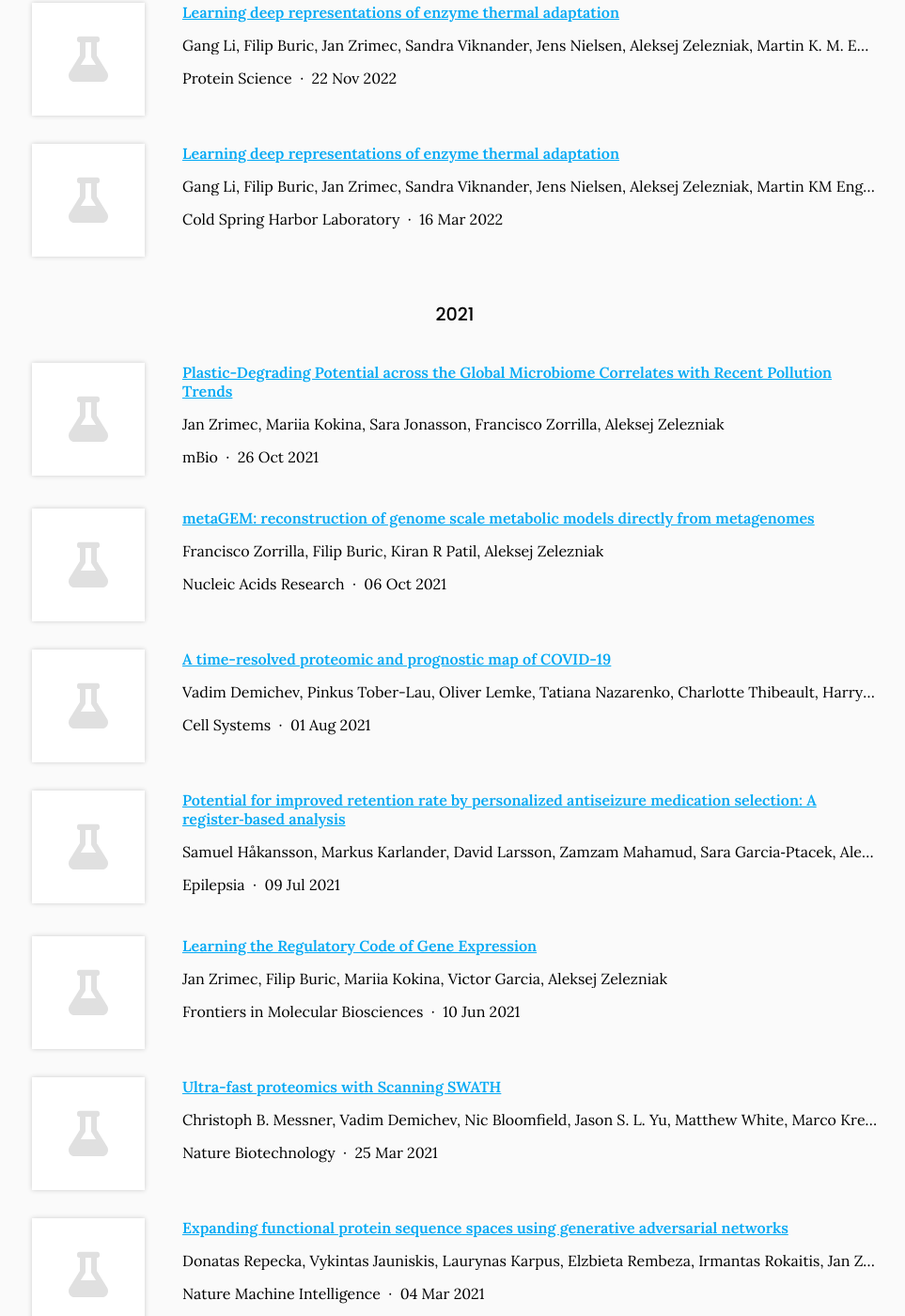
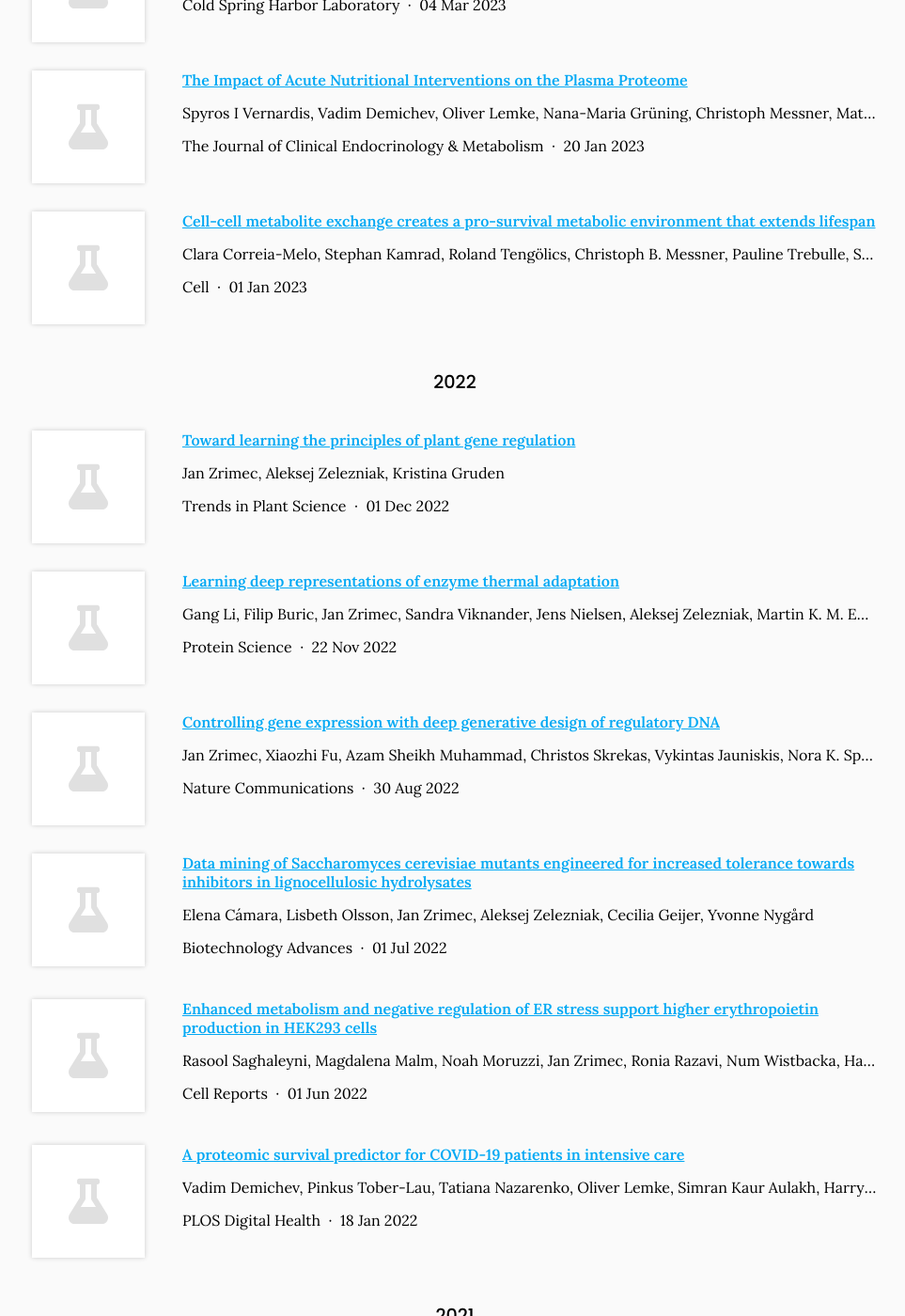
Before and after one commit to zelezniak-lab/zelezniak-lab.github.io, a Jekyll site: the page built from research/index.md, in a window 1280 px wide and 1400 px high, scrolled down 1318 px. Shown: the whole window at 94% size, without its empty margins (156-1119 px from the left). Built offline with Jekyll 4.4.1, drawn with Linux system fonts in a browser that asks for light colours; some of the changed text lies outside the part shown.

Commit message:
adds cications

```diff
--- a/_data/citations.yaml
+++ b/_data/citations.yaml
@@ -17,6 +17,50 @@
   date: '2023-10-04'
   link: https://doi.org/gsw6jw
   orcid: 0000-0002-3098-9441
+- id: doi:10.1021/acssuschemeng.3c05222
+  title: "Synthesis of Metal\u2013Organic Frameworks through Enzymatically Recycled\
+    \ Polyethylene Terephthalate"
+  authors:
+  - Zhejian Cao
+  - Xiaozhi Fu
+  - Hao Li
+  - Santosh Pandit
+  - Francoise M. Amombo Noa
+  - "Lars \xD6hrstr\xF6m"
+  - Aleksej Zelezniak
+  - Ivan Mijakovic
+  publisher: ACS Sustainable Chemistry &amp; Engineering
+  date: '2023-09-21'
+  link: https://doi.org/gsw669
+  orcid: 0000-0002-3098-9441
+- id: doi:10.1210/clinem/dgad031
+  title: The Impact of Acute Nutritional Interventions on the Plasma Proteome
+  authors:
+  - Spyros I Vernardis
+  - Vadim Demichev
+  - Oliver Lemke
+  - "Nana-Maria Gr\xFCning"
+  - Christoph Messner
+  - Matt White
+  - Maik Pietzner
+  - Alina Peluso
+  - Tinh-Hai Collet
+  - Elana Henning
+  - Christoph Gille
+  - Archie Campbell
+  - Caroline Hayward
+  - David J Porteous
+  - Riccardo E Marioni
+  - "Michael M\xFClleder"
+  - Aleksej Zelezniak
+  - Nicholas J Wareham
+  - Claudia Langenberg
+  - I Sadaf Farooqi
+  - Markus Ralser
+  publisher: The Journal of Clinical Endocrinology &amp; Metabolism
+  date: '2023-01-20'
+  link: https://doi.org/gr43x7
+  orcid: 0000-0002-3098-9441
 - id: doi:10.1101/2023.03.04.531015
   title: Computational Scoring and Experimental Evaluation of Enzymes Generated by
     Neural Networks
@@ -32,6 +76,34 @@
   date: '2023-03-04'
   link: https://doi.org/gsw6jx
   orcid: 0000-0002-3098-9441
+- id: doi:10.1016/j.cell.2022.12.007
+  title: Cell-cell metabolite exchange creates a pro-survival metabolic environment
+    that extends lifespan
+  authors:
+  - Clara Correia-Melo
+  - Stephan Kamrad
+  - "Roland Teng\xF6lics"
+  - Christoph B. Messner
+  - Pauline Trebulle
+  - StJohn Townsend
+  - Sreejith Jayasree Varma
+  - Anja Freiwald
+  - Benjamin M. Heineike
+  - Kate Campbell
+  - "Luc\xEDa Herrera-Dominguez"
+  - Simran Kaur Aulakh
+  - Lukasz Szyrwiel
+  - Jason S.L. Yu
+  - Aleksej Zelezniak
+  - Vadim Demichev
+  - "Michael M\xFClleder"
+  - "Bal\xE1zs Papp"
+  - Mohammad Tauqeer Alam
+  - Markus Ralser
+  publisher: Cell
+  date: '2023-01-01'
+  link: https://doi.org/grk6wb
+  orcid: 0000-0002-3098-9441
 - id: doi:10.1002/pro.4480
   title: Learning deep representations of enzyme thermal adaptation
   authors:
@@ -46,19 +118,154 @@
   date: '2022-11-22'
   link: https://doi.org/gsfpdz
   orcid: 0000-0002-3098-9441
-- id: doi:10.1101/2022.03.14.484272
-  title: Learning deep representations of enzyme thermal adaptation
+- id: doi:10.1016/j.tplants.2022.08.010
+  title: Toward learning the principles of plant gene regulation
   authors:
-  - Gang Li
-  - Filip Buric
   - Jan Zrimec
-  - Sandra Viknander
+  - Aleksej Zelezniak
+  - Kristina Gruden
+  publisher: Trends in Plant Science
+  date: '2022-12-01'
+  link: https://doi.org/gqwzww
+  orcid: 0000-0002-3098-9441
+- id: doi:10.1038/s41467-022-32818-8
+  title: Controlling gene expression with deep generative design of regulatory DNA
+  authors:
+  - Jan Zrimec
+  - Xiaozhi Fu
+  - Azam Sheikh Muhammad
+  - Christos Skrekas
+  - Vykintas Jauniskis
+  - Nora K. Speicher
+  - "Christoph S. B\xF6rlin"
+  - Vilhelm Verendel
+  - Morteza Haghir Chehreghani
+  - Devdatt Dubhashi
+  - Verena Siewers
+  - Florian David
   - Jens Nielsen
   - Aleksej Zelezniak
-  - Martin KM Engqvist
-  publisher: Cold Spring Harbor Laboratory
-  date: '2022-03-16'
-  link: https://doi.org/gsw6jz
+  publisher: Nature Communications
+  date: '2022-08-30'
+  link: https://doi.org/gqrrxm
+  orcid: 0000-0002-3098-9441
+- id: doi:10.1016/j.biotechadv.2022.107947
+  title: Data mining of Saccharomyces cerevisiae mutants engineered for increased
+    tolerance towards inhibitors in lignocellulosic hydrolysates
+  authors:
+  - "Elena C\xE1mara"
+  - Lisbeth Olsson
+  - Jan Zrimec
+  - Aleksej Zelezniak
+  - Cecilia Geijer
+  - "Yvonne Nyg\xE5rd"
+  publisher: Biotechnology Advances
+  date: '2022-07-01'
+  link: https://doi.org/gpxzbz
+  orcid: 0000-0002-3098-9441
+- id: doi:10.1016/j.celrep.2022.110936
+  title: Enhanced metabolism and negative regulation of ER stress support higher erythropoietin
+    production in HEK293 cells
+  authors:
+  - Rasool Saghaleyni
+  - Magdalena Malm
+  - Noah Moruzzi
+  - Jan Zrimec
+  - Ronia Razavi
+  - Num Wistbacka
+  - Hannes Thorell
+  - Anton Pintar
+  - Andreas Hober
+  - Fredrik Edfors
+  - Veronique Chotteau
+  - Per-Olof Berggren
+  - Luigi Grassi
+  - Aleksej Zelezniak
+  - Thomas Svensson
+  - Diane Hatton
+  - Jens Nielsen
+  - Jonathan L. Robinson
+  - Johan Rockberg
+  publisher: Cell Reports
+  date: '2022-06-01'
+  link: https://doi.org/gqd4wh
+  orcid: 0000-0002-3098-9441
+- id: doi:10.1371/journal.pdig.0000007
+  title: A proteomic survival predictor for COVID-19 patients in intensive care
+  authors:
+  - Vadim Demichev
+  - Pinkus Tober-Lau
+  - Tatiana Nazarenko
+  - Oliver Lemke
+  - Simran Kaur Aulakh
+  - Harry J. Whitwell
+  - "Annika R\xF6hl"
+  - Anja Freiwald
+  - Mirja Mittermaier
+  - Lukasz Szyrwiel
+  - Daniela Ludwig
+  - Clara Correia-Melo
+  - Lena J. Lippert
+  - Elisa T. Helbig
+  - Paula Stubbemann
+  - Nadine Olk
+  - Charlotte Thibeault
+  - "Nana-Maria Gr\xFCning"
+  - Oleg Blyuss
+  - Spyros Vernardis
+  - Matthew White
+  - Christoph B. Messner
+  - Michael Joannidis
+  - Thomas Sonnweber
+  - Sebastian J. Klein
+  - Alex Pizzini
+  - Yvonne Wohlfarter
+  - Sabina Sahanic
+  - Richard Hilbe
+  - Benedikt Schaefer
+  - Sonja Wagner
+  - Felix Machleidt
+  - Carmen Garcia
+  - "Christoph Ruwwe-Gl\xF6senkamp"
+  - Tilman Lingscheid
+  - Laure Bosquillon de Jarcy
+  - Miriam S. Stegemann
+  - Moritz Pfeiffer
+  - "Linda J\xFCrgens"
+  - Sophy Denker
+  - Daniel Zickler
+  - Claudia Spies
+  - Andreas Edel
+  - "Nils B. M\xFCller"
+  - Philipp Enghard
+  - Aleksej Zelezniak
+  - Rosa Bellmann-Weiler
+  - "G\xFCnter Weiss"
+  - Archie Campbell
+  - Caroline Hayward
+  - David J. Porteous
+  - Riccardo E. Marioni
+  - Alexander Uhrig
+  - Heinz Zoller
+  - "Judith L\xF6ffler-Ragg"
+  - Markus A. Keller
+  - Ivan Tancevski
+  - John F. Timms
+  - Alexey Zaikin
+  - Stefan Hippenstiel
+  - Michael Ramharter
+  - "Holger M\xFCller-Redetzky"
+  - Martin Witzenrath
+  - Norbert Suttorp
+  - Kathryn Lilley
+  - "Michael M\xFClleder"
+  - Leif Erik Sander
+  - Florian Kurth
+  - Markus Ralser
+  - ' '
+  publisher: PLOS Digital Health
+  date: '2022-01-18'
+  link: https://doi.org/gsw67m
   orcid: 0000-0002-3098-9441
 - id: doi:10.1093/nar/gkab815
   title: 'metaGEM: reconstruction of genome scale metabolic models directly from metagenomes'
@@ -86,6 +293,19 @@
   publisher: Nature Communications
   date: '2021-01-08'
   link: https://doi.org/gh9txn
+  orcid: 0000-0002-3098-9441
+- id: doi:10.1128/mbio.02155-21
+  title: Plastic-Degrading Potential across the Global Microbiome Correlates with
+    Recent Pollution Trends
+  authors:
+  - Jan Zrimec
+  - Mariia Kokina
+  - Sara Jonasson
+  - Francisco Zorrilla
+  - Aleksej Zelezniak
+  publisher: mBio
+  date: '2021-10-26'
+  link: https://doi.org/gntkrf
   orcid: 0000-0002-3098-9441
 - id: doi:10.1128/mBio.02155-21
   title: Plastic-Degrading Potential across the Global Microbiome Correlates with
```
